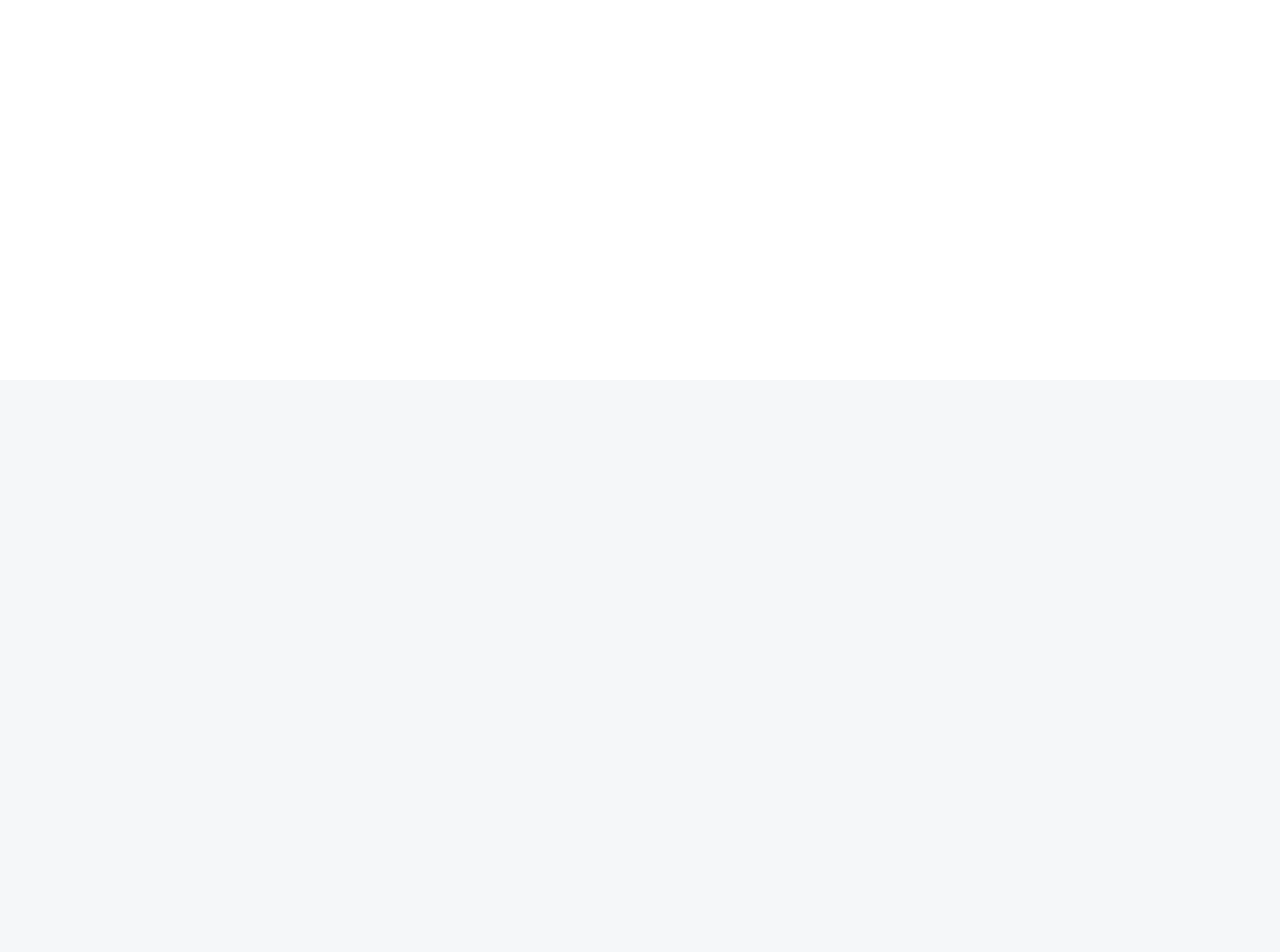
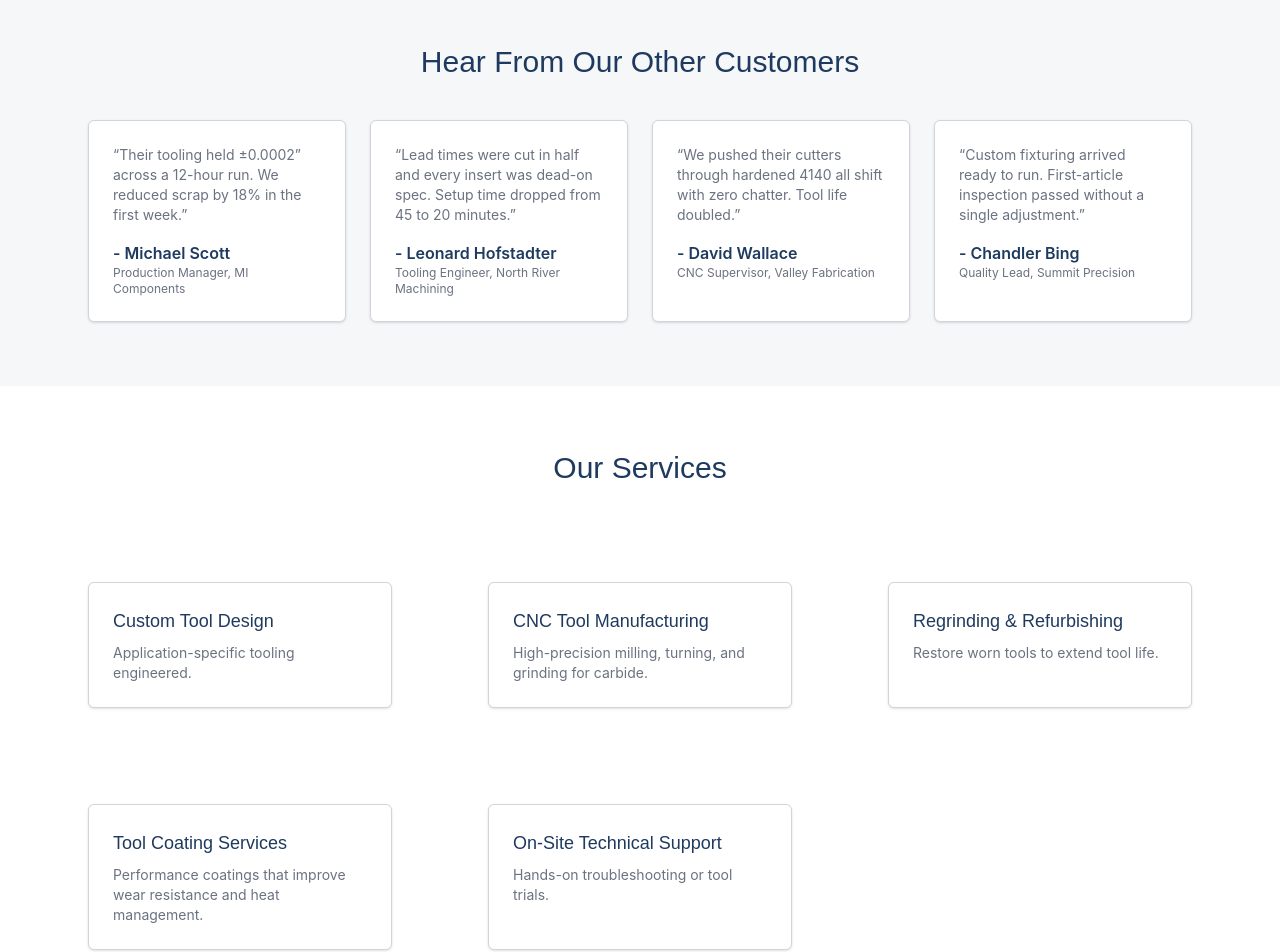
Before and after one commit to ZippyDaFish/precisionMachining-demo, a SvelteKit app: page / in a window 1280 px wide. Shown: the part 820-1772 px from the top of the page. Before the commit the page ends 1200 px from the top, so only its background shows below. Built offline with nearby package versions, Linux system fonts and the light colour scheme.

Commit message:
Add sections

```diff
--- a/src/routes/+layout.svelte
+++ b/src/routes/+layout.svelte
@@ -8,7 +8,9 @@
 <svelte:head><link rel="icon" href={favicon} /></svelte:head>
 
 <header class="absolute top-0 left-0 w-full p-8">
-	<div class="w-16 h-16 border-2 border-gray-400 rounded-full"></div>
+	<div class="flex items-center cursor-pointer justify-center w-16 h-16 border-2 border-[var(--color-primary)] rounded-full">
+		<h1 class="text-xs">JB Tool</h1>
+	</div>
 </header>
 {@render children()}
 <footer></footer>
--- a/src/routes/+page.svelte
+++ b/src/routes/+page.svelte
@@ -20,8 +20,116 @@
 </section>
 
 <!-- Trust -->
-<section class="w-full min-h-[50vh] flex items-center bg-[var(--color-surface)]">
-    <div class="w-full max-w-6xl mx-auto px-6">
+<section class="w-full min-h-[50vh] p-16 flex flex-col items-center bg-[var(--color-bg)]">
+    <h2 class="text-3xl mb-10">Hear From Our Other Customers</h2>
+
+    <div class="w-full max-w-6xl mx-auto px-6 grid grid-cols-1 md:grid-cols-2 lg:grid-cols-4 gap-6">
+
+        <!-- Card 1 -->
+        <div class="bg-[var(--color-surface)] border border-[var(--color-border)] rounded-[var(--radius-md)] p-6 shadow-sm">
+            <p class="text-sm text-[var(--color-text-muted)] mb-4">
+                “Their tooling held ±0.0002” across a 12-hour run. We reduced scrap by 18% in the first week.”
+            </p>
+            <p class="font-semibold text-[var(--color-primary)]">- Michael Scott</p>
+            <p class="text-xs text-[var(--color-text-muted)]">Production Manager, MI Components</p>
+        </div>
+
+        <!-- Card 2 -->
+        <div class="bg-[var(--color-surface)] border border-[var(--color-border)] rounded-[var(--radius-md)] p-6 shadow-sm">
+            <p class="text-sm text-[var(--color-text-muted)] mb-4">
+                “Lead times were cut in half and every insert was dead-on spec. Setup time dropped from 45 to 20 minutes.”
+            </p>
+            <p class="font-semibold text-[var(--color-primary)]">- Leonard Hofstadter</p>
+            <p class="text-xs text-[var(--color-text-muted)]">Tooling Engineer, North River Machining</p>
+        </div>
+
+        <!-- Card 3 -->
+        <div class="bg-[var(--color-surface)] border border-[var(--color-border)] rounded-[var(--radius-md)] p-6 shadow-sm">
+            <p class="text-sm text-[var(--color-text-muted)] mb-4">
+                “We pushed their cutters through hardened 4140 all shift with zero chatter. Tool life doubled.”
+            </p>
+            <p class="font-semibold text-[var(--color-primary)]">- David Wallace</p>
+            <p class="text-xs text-[var(--color-text-muted)]">CNC Supervisor, Valley Fabrication</p>
+        </div>
+
+        <!-- Card 4 -->
+        <div class="bg-[var(--color-surface)] border border-[var(--color-border)] rounded-[var(--radius-md)] p-6 shadow-sm">
+            <p class="text-sm text-[var(--color-text-muted)] mb-4">
+                “Custom fixturing arrived ready to run. First-article inspection passed without a single adjustment.”
+            </p>
+            <p class="font-semibold text-[var(--color-primary)]">- Chandler Bing</p>
+            <p class="text-xs text-[var(--color-text-muted)]">Quality Lead, Summit Precision</p>
+        </div>
 
     </div>
 </section>
+
+<!-- Services -->
+<section class="w-full min-h-screen p-16 flex flex-col items-center bg-[var(--color-surface)]">
+    <h2 class="text-3xl mb-24">Our Services</h2>
+
+    <div class="w-full max-w-6xl mx-auto px-6 grid grid-cols-1 md:grid-cols-2 lg:grid-cols-3 gap-24">
+
+        <!-- Service 1 -->
+        <div class="border border-[var(--color-border)] rounded-[var(--radius-md)] p-6 bg-white shadow-sm">
+            <h3 class="text-lg mb-2">Custom Tool Design</h3>
+            <p class="text-sm text-[var(--color-text-muted)]">
+                Application-specific tooling engineered.
+            </p>
+        </div>
+
+        <!-- Service 2 -->
+        <div class="border border-[var(--color-border)] rounded-[var(--radius-md)] p-6 bg-white shadow-sm">
+            <h3 class="text-lg mb-2">CNC Tool Manufacturing</h3>
+            <p class="text-sm text-[var(--color-text-muted)]">
+                High-precision milling, turning, and grinding for carbide.
+            </p>
+        </div>
+
+        <!-- Service 3 -->
+        <div class="border border-[var(--color-border)] rounded-[var(--radius-md)] p-6 bg-white shadow-sm">
+            <h3 class="text-lg mb-2">Regrinding & Refurbishing</h3>
+            <p class="text-sm text-[var(--color-text-muted)]">
+                Restore worn tools to extend tool life.
+            </p>
+        </div>
+
+        <!-- Service 4 -->
+        <div class="border border-[var(--color-border)] rounded-[var(--radius-md)] p-6 bg-white shadow-sm">
+            <h3 class="text-lg mb-2">Tool Coating Services</h3>
+            <p class="text-sm text-[var(--color-text-muted)]">
+                Performance coatings that improve wear resistance and heat management.
+            </p>
+        </div>
+
+        <!-- Service 5 -->
+        <div class="border border-[var(--color-border)] rounded-[var(--radius-md)] p-6 bg-white shadow-sm">
+            <h3 class="text-lg mb-2">On-Site Technical Support</h3>
+            <p class="text-sm text-[var(--color-text-muted)]">
+                Hands-on troubleshooting or tool trials.
+            </p>
+        </div>
+
+    </div>
+</section>
+
+<!-- Offer -->
+<section class="w-full min-h-[25vh] p-16 flex flex-col justify-center bg-[var(--color-bg)]">
+    <h2 class="text-3xl">15% Off Your First Order!</h2>
+</section>
+
+<!-- Why Us -->
+<section class="w-full min-h-[50vh] p-16 flex flex-col items-center bg-[var(--color-surface)]">
+    <h2 class="text-3xl">Hear From Our Other Customers</h2>
+    <div class="w-full max-w-6xl mx-auto px-6">
+        <p>Test stuff</p>
+    </div>
+</section>
+
+<!-- Final CTA -->
+<section class="w-full min-h-[50vh] p-16 flex flex-col items-center bg-[var(--color-bg)]">
+    <h2 class="text-3xl">Request a Quote!</h2>
+    <div class="w-full max-w-6xl mx-auto px-6">
+        <p>Test stuff</p>
+    </div>
+</section>
```
